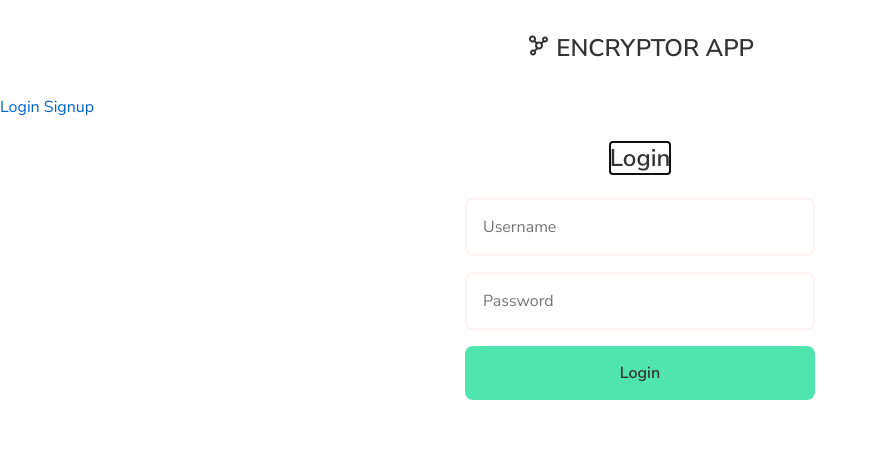
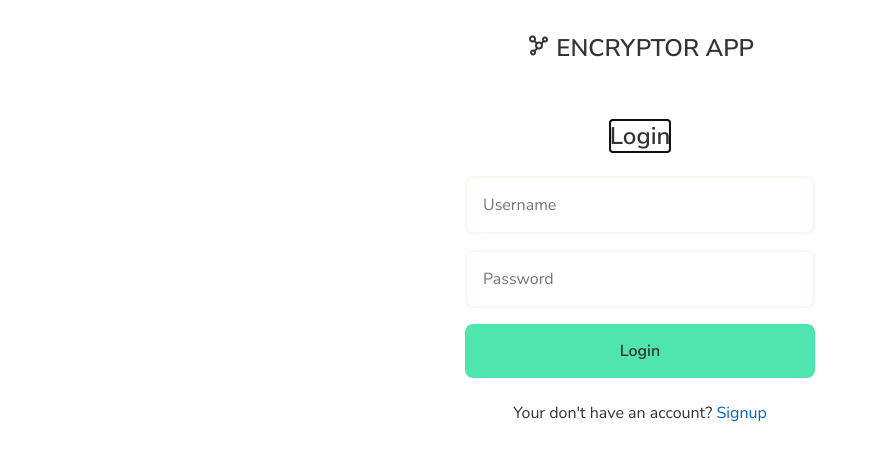
Before and after one commit to chars-mc/encryptor-app, a Svelte app: page /login in a window 1280 px wide. Shown: the top 460 px of the page, without its empty margins (0-877 px from the left). Built offline with nearby package versions, Linux system fonts and the light colour scheme.

Commit message:
Save token and auth redirections

```diff
--- a/src/App.svelte
+++ b/src/App.svelte
@@ -1,23 +1,38 @@
 <script lang="ts">
-	import { Router } from "svelte-navigator";
+	import { Router, Route, navigate } from "svelte-navigator";
 	import Main from "./core/Main.svelte";
 	import AppHeader from "./shared/components/AppHeader.svelte";
-	import Auth from "./user/Auth.svelte";
 	import type { UserAuthenticated } from "./user/domain/user";
+	import Login from "./user/Login.svelte";
+	import SignUp from "./user/SignUp.svelte";
 
-	let user: UserAuthenticated = null;
+	let user: UserAuthenticated =
+		JSON.parse(localStorage.getItem("encryptor_app")) || null;
+	if (!user) {
+		navigate("/login");
+	} else {
+		navigate("/");
+	}
 
 	function handleUser(event) {
 		user = event.detail.user;
+		localStorage.setItem("encryptor_app", JSON.stringify(user));
+		navigate("/");
 	}
 </script>
 
 <Router>
 	<AppHeader />
 
-	{#if !user}
-		<Auth on:userLoggedIn="{handleUser}" />
-	{:else}
+	<Route path="/">
 		<Main userRole="{user.role}" />
-	{/if}
+	</Route>
+
+	<!-- auth -->
+	<Route path="login">
+		<Login on:userLoggedIn on:userLoggedIn="{handleUser}" />
+	</Route>
+	<Route path="signup">
+		<SignUp />
+	</Route>
 </Router>
--- a/src/user/Auth.svelte
+++ /dev/null
@@ -1,19 +0,0 @@
-<script>
-	import { Link, Route } from "svelte-navigator";
-	import Login from "./Login.svelte";
-	import SignUp from "./SignUp.svelte";
-</script>
-
-<div>
-	<nav>
-		<Link to="/login">Login</Link>
-		<Link to="/signup">Signup</Link>
-	</nav>
-
-	<Route path="login">
-		<Login on:userLoggedIn />
-	</Route>
-	<Route path="signup">
-		<SignUp />
-	</Route>
-</div>
--- a/src/user/Login.svelte
+++ b/src/user/Login.svelte
@@ -4,6 +4,7 @@
 	import { UserAuthenticated, UserLogin } from "./domain/user";
 	import { UserRepository } from "./domain/userRepository";
 	import { createEventDispatcher } from "svelte";
+	import { Link } from "svelte-navigator";
 
 	const dispath = createEventDispatcher();
 	let isLoading = false;
@@ -52,7 +53,12 @@
 		>
 			Login
 		</button>
+
+		<p>
+			Your don't have an account? <Link to="/signup">Signup</Link>
+		</p>
 	</form>
+
 	{#if error}
 		<CardInfo type="DANGER" message="{error}" />
 	{/if}
--- a/src/user/SignUp.svelte
+++ b/src/user/SignUp.svelte
@@ -1,5 +1,13 @@
+<script lang="ts">
+	import { Link } from "svelte-navigator";
+</script>
+
 <template>
 	<form>
 		<h1>SignUp</h1>
+
+		<p>
+			You already have an account? <Link to="/login">Login</Link>
+		</p>
 	</form>
 </template>
```
